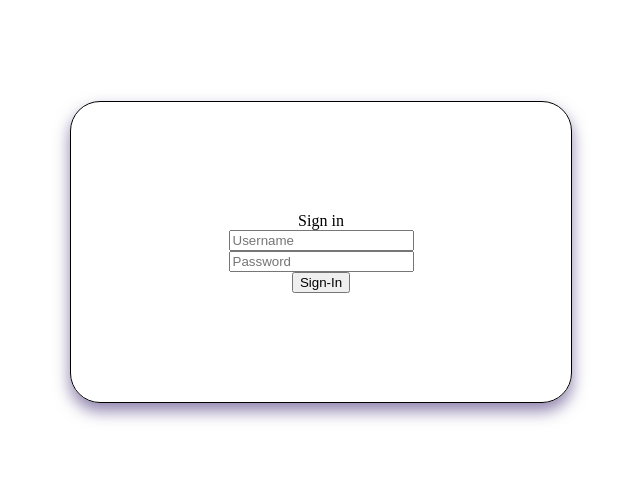
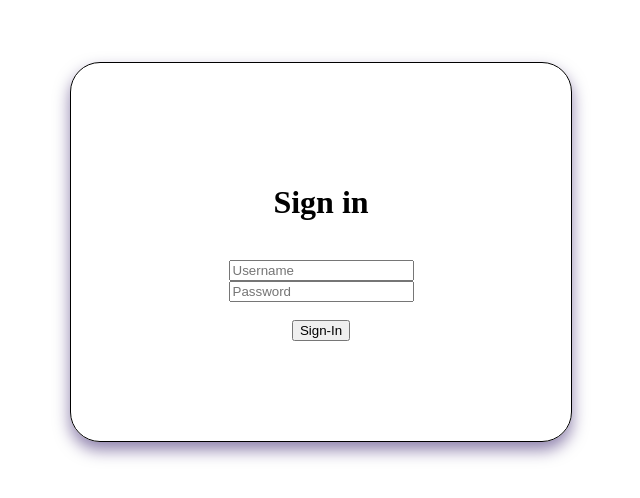
Before and after one commit to hakimmasab/login-ui-masab, a plain HTML site: page index.html in a window 1280 px wide. Shown: the part 156-654 px from the top of the page, without its empty margins (319-959 px from the left). Drawn offline with Linux system fonts and the light colour scheme.

Commit message:
added h1 header and added line breaks

```diff
--- a/index.html
+++ b/index.html
@@ -9,9 +9,11 @@
 <body>
 <div class="container">
     <div class="login-box">
-        <div class="sign-in">Sign in</div>
+        <h1 class="sign-in">Sign in</h1>
+        <br>
         <input type="text" placeholder="Username" name="username"></input>
         <input type="password" placeholder="Password" name="password"></input>
+        <br>
         <button type="submit">Sign-In</button>
     </div>
 </div>
--- a/styles.css
+++ b/styles.css
@@ -21,10 +21,10 @@
 .sign-in {
 
 
-
 }
 
 input {
+
 
 }
 
```
